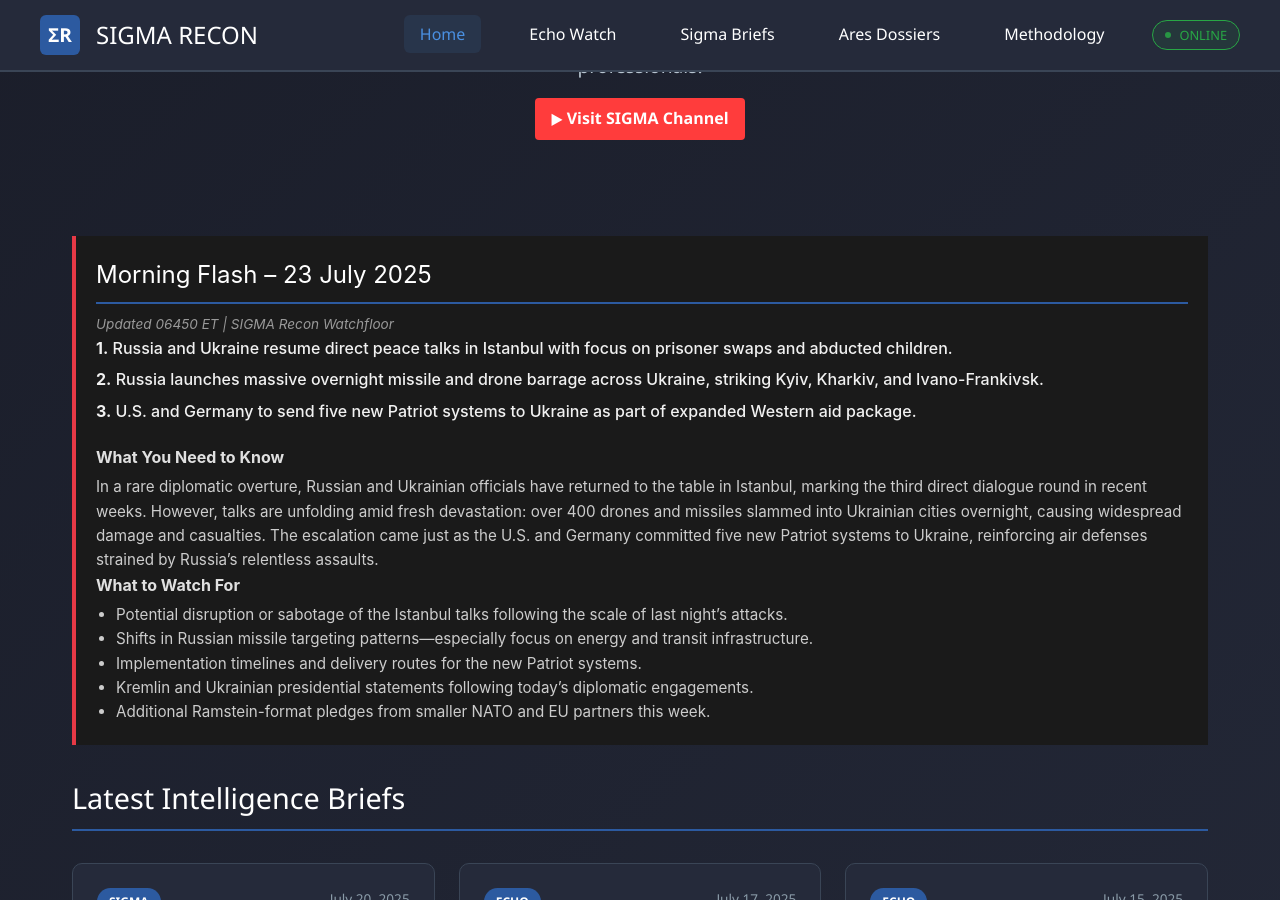
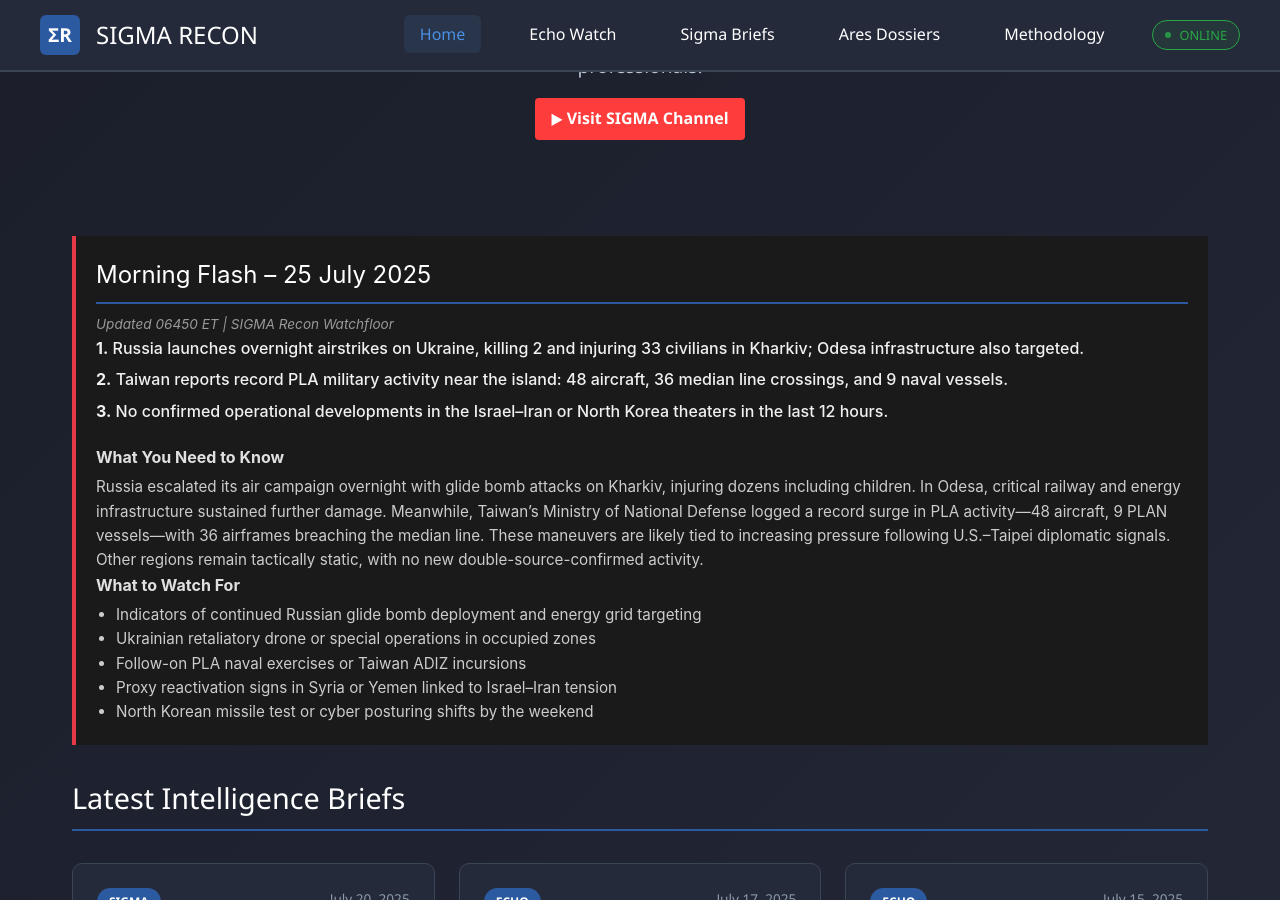
Before and after one commit to Monster52/SIGMA_Recon, a Jekyll site: the page built from index.html, in a window 1280 px wide and 900 px high, scrolled down 242 px. Built offline with Jekyll 4.4.1, drawn with Linux system fonts in a browser that asks for light colours; comment, search, counter and statistics services are not loaded.

Commit message:
Update MFR

```diff
--- a/index.html
+++ b/index.html
@@ -15,28 +15,28 @@
 
 <!-- Morning Flash Module -->
 <div class="morning-flash-container">
-  <h2 class="section-title">Morning Flash – 23 July 2025</h2>
+  <h2 class="section-title">Morning Flash – 25 July 2025</h2>
     <p class="flash-timestamp">Updated 06450 ET | SIGMA Recon Watchfloor</p>
 
   <ul class="flash-bullets">
-    <li><strong>1.</strong> Russia and Ukraine resume direct peace talks in Istanbul with focus on prisoner swaps and abducted children.</li>
-    <li><strong>2.</strong> Russia launches massive overnight missile and drone barrage across Ukraine, striking Kyiv, Kharkiv, and Ivano-Frankivsk.</li>
-    <li><strong>3.</strong> U.S. and Germany to send five new Patriot systems to Ukraine as part of expanded Western aid package.</li>
+    <li><strong>1.</strong> Russia launches overnight airstrikes on Ukraine, killing 2 and injuring 33 civilians in Kharkiv; Odesa infrastructure also targeted.</li>
+    <li><strong>2.</strong> Taiwan reports record PLA military activity near the island: 48 aircraft, 36 median line crossings, and 9 naval vessels.</li>
+    <li><strong>3.</strong> No confirmed operational developments in the Israel–Iran or North Korea theaters in the last 12 hours.</li>
   </ul>
   <div class="flash-subsections">
     <div class="flash-need-to-know">
       <h4>What You Need to Know</h4>
-      <p>In a rare diplomatic overture, Russian and Ukrainian officials have returned to the table in Istanbul, marking the third direct dialogue round in recent weeks. However, talks are unfolding amid fresh devastation: over 400 drones and missiles slammed into Ukrainian cities overnight, causing widespread damage and casualties. The escalation came just as the U.S. and Germany committed five new Patriot systems to Ukraine, reinforcing air defenses strained by Russia’s relentless assaults.
+      <p>Russia escalated its air campaign overnight with glide bomb attacks on Kharkiv, injuring dozens including children. In Odesa, critical railway and energy infrastructure sustained further damage. Meanwhile, Taiwan’s Ministry of National Defense logged a record surge in PLA activity—48 aircraft, 9 PLAN vessels—with 36 airframes breaching the median line. These maneuvers are likely tied to increasing pressure following U.S.–Taipei diplomatic signals. Other regions remain tactically static, with no new double-source-confirmed activity.
       </p>
     </div>
     <div class="flash-watch-for">
       <h4>What to Watch For</h4>
       <ul>
-        <li> Potential disruption or sabotage of the Istanbul talks following the scale of last night’s attacks.</li>
-        <li> Shifts in Russian missile targeting patterns—especially focus on energy and transit infrastructure.</li>
-        <li> Implementation timelines and delivery routes for the new Patriot systems.</li>
-        <li> Kremlin and Ukrainian presidential statements following today’s diplomatic engagements.</li>
-        <li> Additional Ramstein-format pledges from smaller NATO and EU partners this week.</li>
+        <li> Indicators of continued Russian glide bomb deployment and energy grid targeting</li>
+        <li> Ukrainian retaliatory drone or special operations in occupied zones</li>
+        <li> Follow-on PLA naval exercises or Taiwan ADIZ incursions</li>
+        <li> Proxy reactivation signs in Syria or Yemen linked to Israel–Iran tension</li>
+        <li> North Korean missile test or cyber posturing shifts by the weekend</li>
       </ul>
     </div>
   </div>
```
